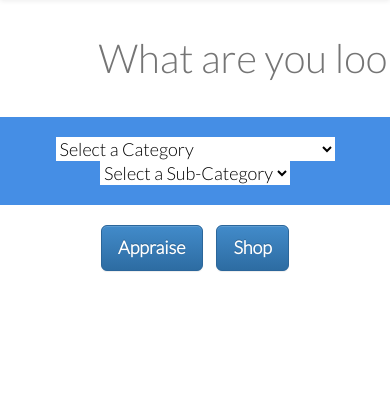
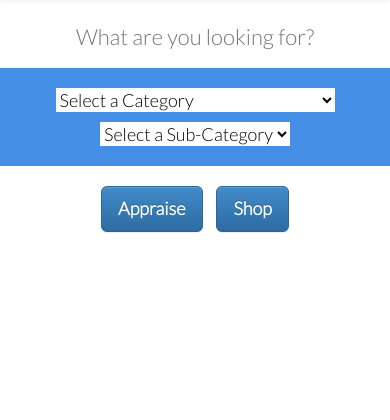
Before and after one commit to craigpalermo/DatPrice, a Django app: page / in a window 390 px wide; the page is wider, and only the part inside the window is pictured. Shown: the part 50-470 px from the top of that part. Run offline with Django 3.2, Linux system fonts and the light colour scheme.

Commit message:
made site mobile ready

```diff
--- a/ebay_history/templates/home.html
+++ b/ebay_history/templates/home.html
@@ -7,11 +7,11 @@
         <form id='search-form' name='search' method='post'>
             {% csrf_token %}
             <div class="row">
-                <div class="col-lg-12 hidden-sm">
+                <div class="col-lg-12 hidden-xs">
                     <input type='text' class='search_box' id='keywords' name='keywords' placeholder='What are you looking for?'>
                 </div>
-                <div class="col-lg-12 visible-sm pull-center">
-                    <input type='text' class='search_box kw-sm' name='keywords' id="keywords-sm" placeholder="What are you looking for?">
+                <div class="col-lg-12 visible-xs pull-center">
+                    <input type='text' class='search_box' name='keywords' id="keywords-sm" placeholder="What are you looking for?">
                 </div>
             </div>
 
@@ -21,7 +21,7 @@
                     {% include 'category-options.html' %}
                 </select>
 
-                <div id="selector-gap" class="col-sm-12 visible-sm">
+                <div id="selector-gap" class="col-xs-12 visible-xs">
                     <br/>
                 </div>
 
```
